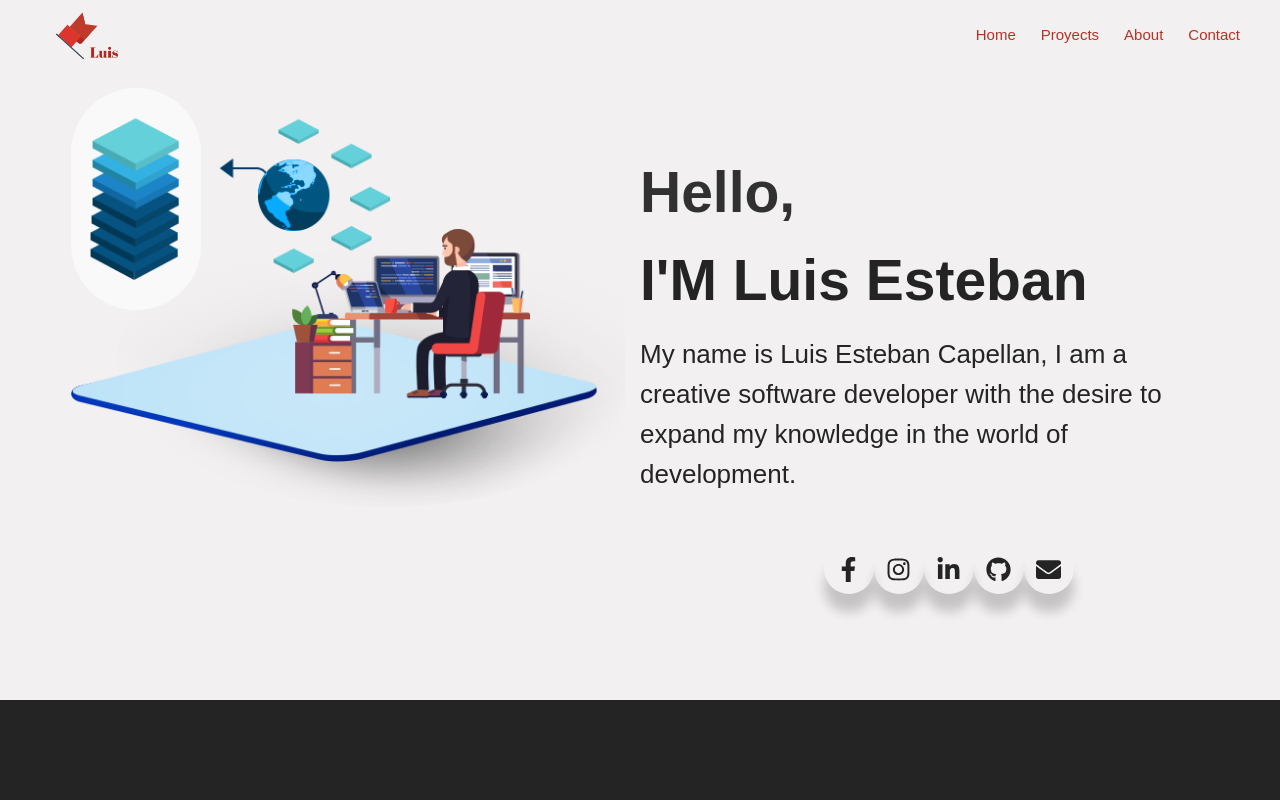
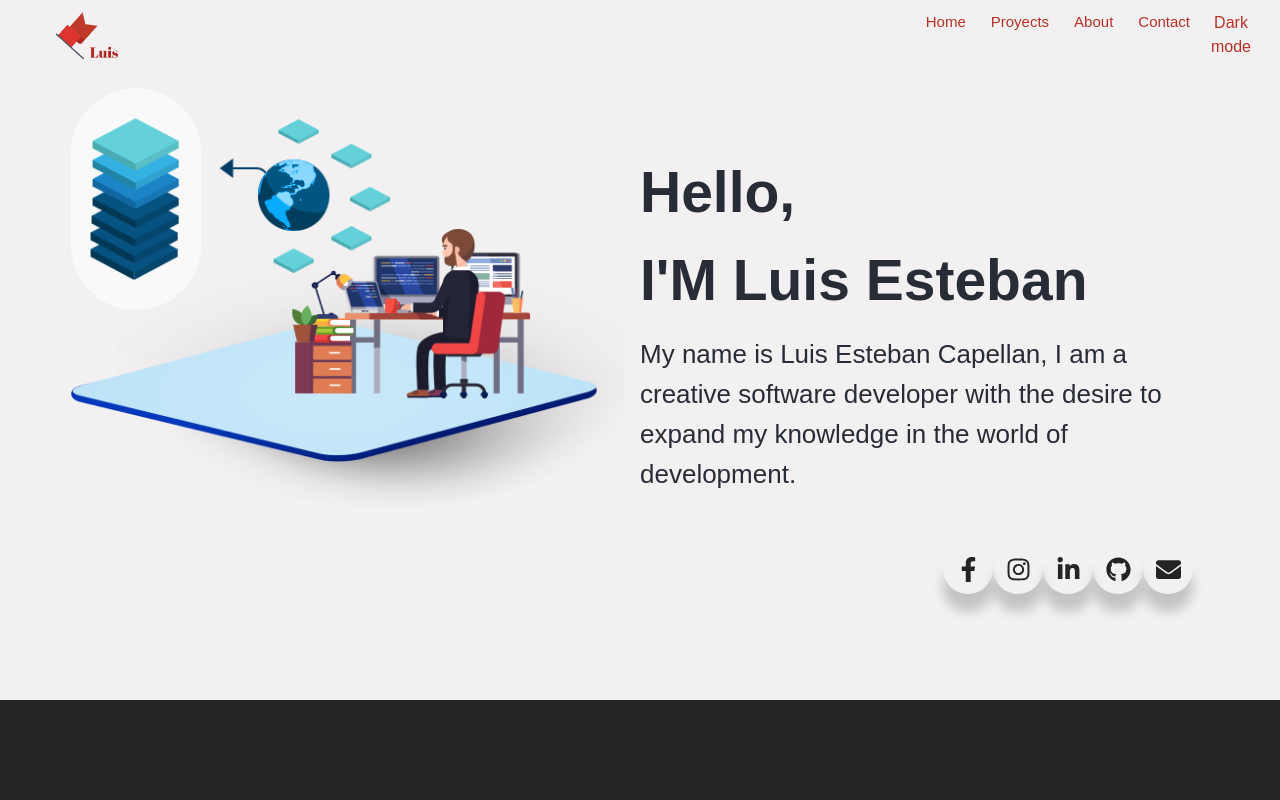
Before and after one commit to LuisEstebanC/Portafolio-Web, a React (Create React App) app: page / in a window 1280 px wide. Shown: the top 800 px of the page. Built offline with nearby package versions, Linux system fonts and the light colour scheme.

Commit message:
adding dark mode feature

```diff
--- a/package.json
+++ b/package.json
@@ -13,6 +13,7 @@
     "react-dom": "^17.0.1",
     "react-icons": "^4.2.0",
     "react-scripts": "4.0.2",
+    "styled-components": "^5.3.0",
     "web-vitals": "^1.1.0",
     "yup": "^0.32.9"
   },
--- a/src/App.css
+++ b/src/App.css
@@ -56,16 +56,7 @@ body::-webkit-scrollbar-thumb:hover {
     background-color: #cfd6d9;
 }
 
-.header {
-    width: 100%;
-    /* background: url("/src/back.png");*/
-    background-repeat: no-repeat;
-    background-size: cover;
-    overflow: hidden;
-    background-color: #f2f0f0;
-    min-height: 700px;
-    /*min-width: 600px;*/
-}
+.header {}
 
 .header .container {
     width: 100%;
@@ -76,15 +67,7 @@ body::-webkit-scrollbar-thumb:hover {
     height: 100%;
 }
 
-.navbar {
-    width: 100%;
-    height: 74px;
-    position: fixed;
-    background: #f2f0f0;
-    z-index: 1;
-    top: 0;
-    flex-wrap: wrap;
-}
+.navbar {}
 
 .navbar__container {
     display: flex;
@@ -111,13 +94,7 @@ body::-webkit-scrollbar-thumb:hover {
     transition: 0.7s;
 }
 
-.navbar__right li a {
-    text-decoration: none;
-    color: #B73225;
-    font-weight: 500;
-    font-size: 15PX;
-    padding: 0 9PX;
-}
+.navbar__right li a {}
 
 .navbar__right li:hover {
     background: #dedede;
@@ -227,10 +204,6 @@ body::-webkit-scrollbar-thumb:hover {
     margin: auto;
 }
 
-.header__section .hello {
-    color: #313131;
-}
-
 .common {
     width: 80%;
     margin: 20px auto;
--- a/src/App.js
+++ b/src/App.js
@@ -1,24 +1,44 @@
-import React, { Fragment } from 'react';
+import React, { useState } from 'react';
 import './App.css';
 import Banner from './components/Banner/Banner';
 import Navbar from './components/Navbar';
 import About from './components/About/About';
 import Contact from './components/Contact/Contact';
 import Cards from './components/Cards/Cards'
+import {ThemeProvider} from 'styled-components';
+
+const LightTheme = {
+  pageBackground: "#f2f0f0",
+  titleColor: "#B73225",
+  fontColor: "#282c36",
+  tagLineColor: "black",
+  iconsColor: '#242424',
+};
+
+const DarkTheme = {
+  pageBackground: "#36393f",
+  titleColor: "white",
+  fontColor: "white",
+  tagLineColor: "lavender",
+  iconsColor: 'white',
+}
+
+const themes = {
+  light: LightTheme,
+  dark: DarkTheme,
+}
 
 function App() {
+
+  const [theme, setTheme] = useState("light")
   return (
-    <Fragment>
-
-        <Navbar />
-        <div id='clip'>
-        <div id='banner' ><Banner/> </div>
-      </div>
-
-      <div id="about"><About /></div>
-      <div id="cards"><Cards /></div>
-      <div  id="contact"><Contact/></div>
-    </Fragment>
+      <ThemeProvider theme={themes[theme]}>
+        <Navbar theme={theme} setTheme={setTheme}/>
+        <div id='banner' ><Banner theme={theme}/> </div>
+        <div id="about"><About /></div>
+        <div id="cards"><Cards /></div>
+        <div  id="contact"><Contact/></div>
+      </ThemeProvider>
   );
 }
 
--- a/src/components/Banner/Banner.js
+++ b/src/components/Banner/Banner.js
@@ -2,9 +2,20 @@ import React from 'react'
 import Header from '../Banner/Header';
 import BannerImage from './BannerImage';
 import IconsGroup from './IconsGroup';
+import styled  from 'styled-components';
+
+const HeaderC = styled.nav`
+    width: 100%;
+    overflow: hidden;
+    min-height: 700px;
+    background-color:${props => props.theme.pageBackground};
+    color: ${props => props.theme.titleColor};
+    transition: all .5s ease;
+`;
 
 const Banner = () => {
     return (
+        <HeaderC>
                 <header className="header">
                     <div className="container">
                         <div className="row">
@@ -18,6 +29,7 @@ const Banner = () => {
                         </div>
                     </div>
                 </header>
+        </HeaderC>
     )
 }
 
--- a/src/components/Banner/Header.js
+++ b/src/components/Banner/Header.js
@@ -1,12 +1,19 @@
 import React from 'react';
 import Titlte from './HeaderTitle';
+import styled  from 'styled-components';
 
+const ContentColor = styled.div`
+ color: ${props => props.theme.fontColor};
+ transition: all .5s ease;
+`;
 const Header = () => {
     return (
         <div className = "header__content" >
             <div className = "header__section" >
                 <Titlte / >
-                <p > My name is Luis Esteban Capellan, I am a creative software developer with the desire to expand my knowledge in the world of development. </p>
+                <ContentColor>
+                    <p > My name is Luis Esteban Capellan, I am a creative software developer with the desire to expand my knowledge in the world of development. </p>
+                </ContentColor>
             </div>
         </div>
     )
--- a/src/components/Banner/HeaderTitle.js
+++ b/src/components/Banner/HeaderTitle.js
@@ -1,17 +1,22 @@
 import React from 'react';
 import './textAnimated.css';
+import styled  from 'styled-components';
 
+const Tittle = styled.div`
+ color: ${props => props.theme.fontColor};
+ transition: all .5s ease;
+`;
 
 function HeaderTitle() {
     return (
         <div className="">
-            <h1 className="hello">Hello,</h1>
+            <Tittle>
+                <h1 className="hello">Hello,</h1>
+            </Tittle>
             <div className="wrapper">
-                <h1>I'M  Luis Esteban </h1>
-                {/*<ul className="dynamic-texts">
-                    <li><spam>Luis Esteban</spam></li>
-                    <li><spam>a devel oper</spam></li>
-    </ul>*/}
+                <Tittle>
+                    <h1>I'M  Luis Esteban</h1>
+                </Tittle>
             </div>
         </div>
     )
--- a/src/components/Banner/IconsGroup.js
+++ b/src/components/Banner/IconsGroup.js
@@ -1,10 +1,20 @@
 import React from 'react'
 import{FaFacebookF, FaInstagram, FaLinkedinIn, FaGithub, FaEnvelope, } from "react-icons/fa";
+import styled  from 'styled-components';
 
-function IconsGroup() {
+const ColorIcons = styled.div`
+list-style: none;
+    display: flex;
+    margin: 0px 0px 0px 35%;
+ color: ${props => props.theme.iconsColor};
+ transition: all .5s ease;
+`
+
+function IconsGroup(props) {
     return (
         <div className="header__content2">
         <ul className="header__ul">
+            <ColorIcons>
                 <li>
                     <FaFacebookF/>
                 </li>
@@ -20,6 +30,7 @@ function IconsGroup() {
                 <li>
                     <FaEnvelope/>
                 </li>
+            </ColorIcons>
             </ul>
     </div>
     )
--- a/src/components/Navbar.js
+++ b/src/components/Navbar.js
@@ -1,28 +1,60 @@
-import React, { useState, useEffect } from 'react';
+import React, { useState,  } from 'react';
 import {MenuItems} from './MenuItems';
 import './Navbar.css';
+import styled  from 'styled-components';
+
+
+const Toggle = styled.button`
+    cursor: pointer;
+    height: 50px;
+    width: 50px;
+    border-radius: 50%;
+    border: none;
+    background-color:${props => props.theme.pageBackground};
+    color: ${props => props.theme.titleColor};
+    &:focus {
+        outline: none;
+    }
+    transition: all .5s ease;
+`;
+const NavbarC = styled.nav`
+    width: 100%;
+    height: 74px;
+    position: fixed;
+    z-index: 1;
+    top: 0;
+    flex-wrap: wrap;
+    background-color:${props => props.theme.pageBackground};
+    color: ${props => props.theme.titleColor};
+    transition: all .5s ease;
+`;
+
+const AnchorTags = styled.a`
+    text-decoration: none;
+    color: ${props => props.theme.titleColor};
+    font-weight: 500;
+    font-size: 15PX;
+    padding: 0 9PX;
+    transition: all .5s ease;
+
+`;
+
+
 
 function Navbar (props) {
     const [click, setClick] = useState(false);
-    // const [button, setButton] = useState(true)
-
-
     const handleClick = () => setClick(!click);
 
-    // const showButton =() =>{
-    //     if(window.innerWidth <= 960) {
-    //        // setButton(false);
-    //     } else{
-    //        // setButton(true);
-    //     }
-    // };
-
-    // useEffect(()=>{
-    //     showButton()
-    // }, []);
-    // window.addEventListener('resize', showButton);
+    function changeTheme(){
+        if(props.theme === 'light'){
+            props.setTheme('dark');
+        }else{
+            props.setTheme('light');
+        }
+    }
 
     return (
+        <NavbarC>
             <nav className="navbar">
                 <ul className="navbar__left">
                     <div className="navbar__left-logo">
@@ -38,12 +70,16 @@ function Navbar (props) {
                     {MenuItems.map((item, index) => {
                         return (
                             <li key={index} onClick={handleClick}>
-                            <a href={item.href}>{item.title}</a>
+                                <AnchorTags href={item.href}>{item.title}</AnchorTags>
                             </li>
                         )
                         })}
+                        <Toggle onClick={changeTheme}>
+                        Dark mode
+                        </Toggle>
                 </ul>
             </nav>
+        </NavbarC>
     )
 }
 
```
Also changed, not shown: 1 other file (tests, documents, lock files or other folders). Lines whose indentation alone changed are shown as unchanged.
